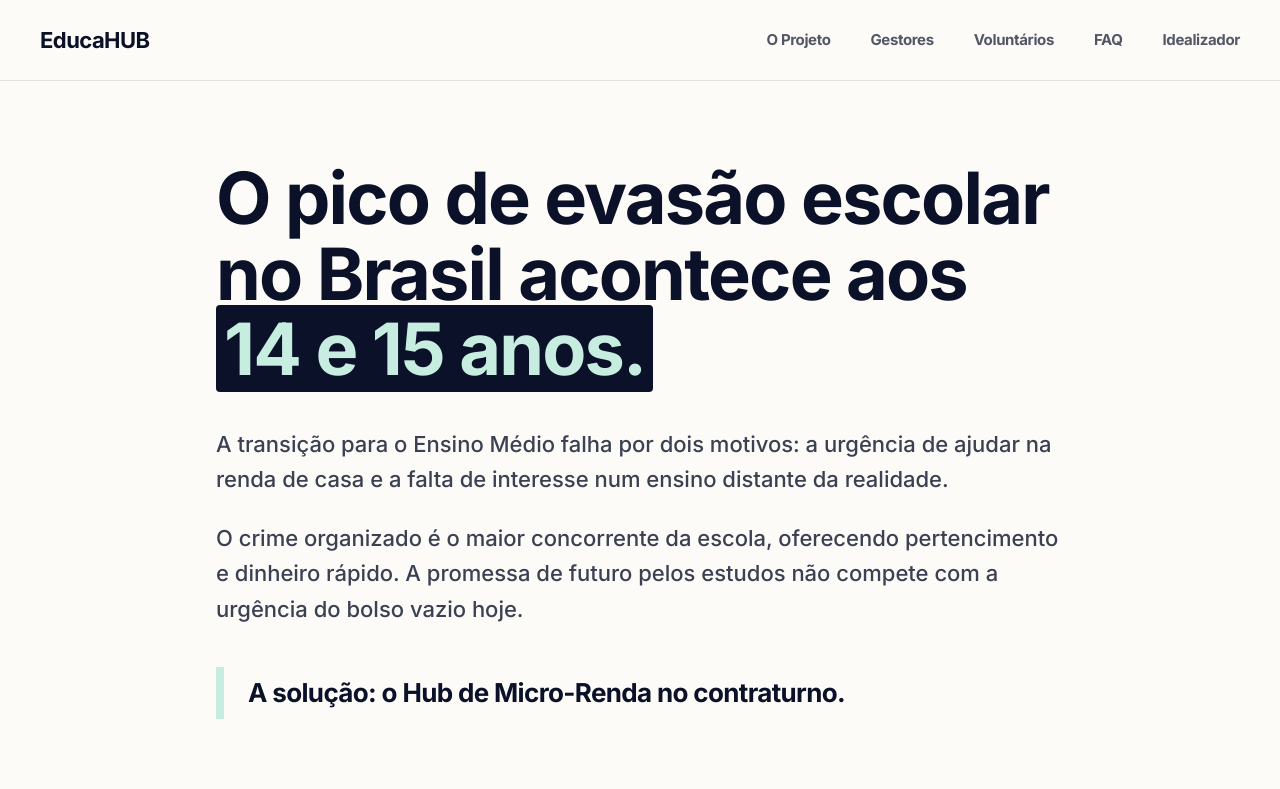
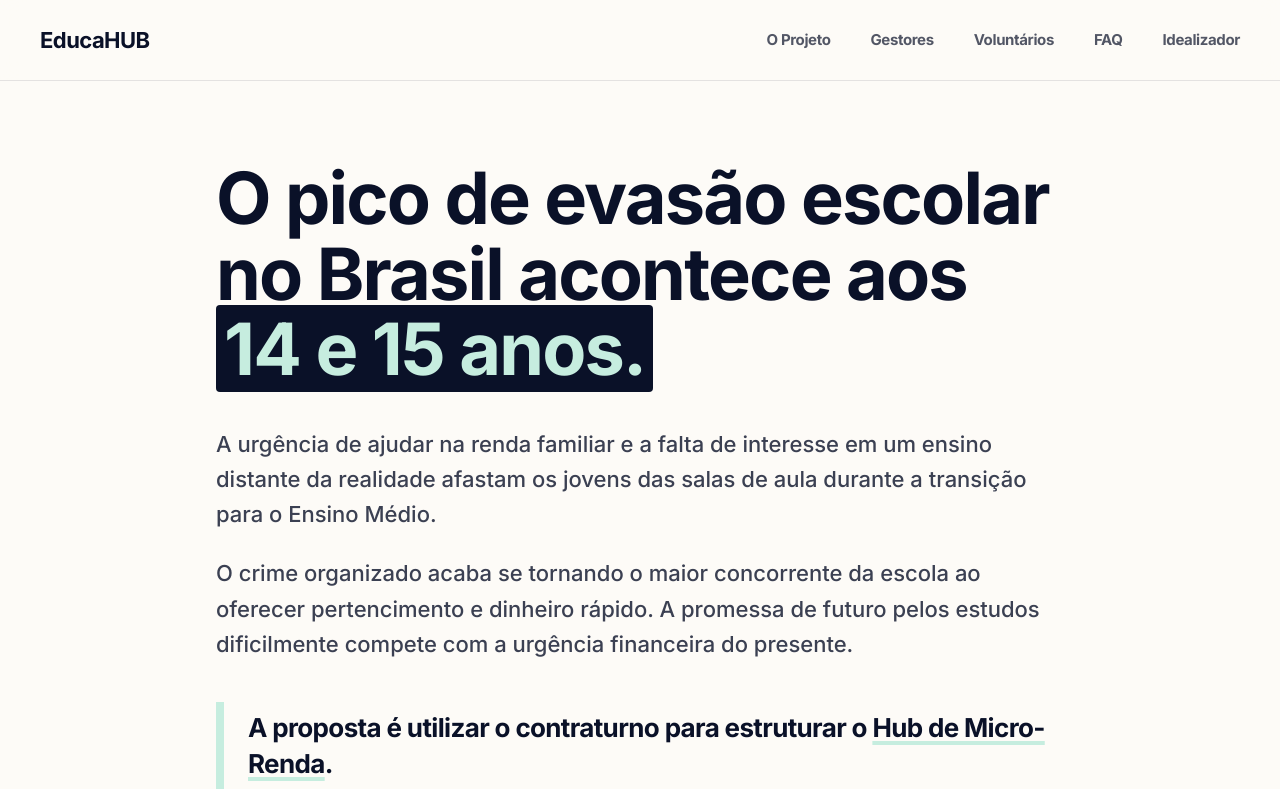
Before and after one commit to JoaoHBatistaLeal/LandingPage-DesafioLED2026-JoaoHBatistaLeal-EducaHUB, a React (Vite) app in the folder hub-micro-renda-mov-led/: page / in a window 1280 px wide. Shown: the top 789 px of the page. Built offline with nearby package versions, Linux system fonts and the light colour scheme.

Commit message:
feat(content): modifies main page content

```diff
--- a/hub-micro-renda-mov-led/src/pages/Home.jsx
+++ b/hub-micro-renda-mov-led/src/pages/Home.jsx
@@ -9,7 +9,7 @@ export default function Home() {
     <div className="w-full min-h-[calc(100vh-80px)] flex items-center justify-center py-20 pb-32 bg-[#FDFBF7]">
       <div className="max-w-4xl px-6 w-full flex flex-col gap-10">
 
-        {/* TEXTO */}
+        {/* TEXTO - Direto, descritivo e funcional */}
         <div className="flex flex-col gap-10">
           <h1 className="text-[40px] md:text-[64px] lg:text-[72px] font-extrabold text-[#0A1128] leading-[1.05] tracking-tight">
             O pico de evasão escolar no Brasil acontece aos <span className="text-[#C6EDDF] bg-[#0A1128] px-2 rounded-sm whitespace-nowrap">14 e 15 anos.</span>
@@ -17,15 +17,15 @@ export default function Home() {
 
           <div className="flex flex-col gap-6">
             <p className="text-[18px] md:text-[22px] text-[#0A1128]/80 font-medium leading-[1.6]">
-              A transição para o Ensino Médio falha por dois motivos: a urgência de ajudar na renda de casa e a falta de interesse num ensino distante da realidade.
+              A urgência de ajudar na renda familiar e a falta de interesse em um ensino distante da realidade afastam os jovens das salas de aula durante a transição para o Ensino Médio.
             </p>
             <p className="text-[18px] md:text-[22px] text-[#0A1128]/80 font-medium leading-[1.6]">
-              O crime organizado é o maior concorrente da escola, oferecendo pertencimento e dinheiro rápido. A promessa de futuro pelos estudos não compete com a urgência do bolso vazio hoje.
+              O crime organizado acaba se tornando o maior concorrente da escola ao oferecer pertencimento e dinheiro rápido. A promessa de futuro pelos estudos dificilmente compete com a urgência financeira do presente.
             </p>
 
             <div className="border-l-8 border-[#C6EDDF] pl-6 py-2 mt-4 inline-block">
               <p className="text-[20px] md:text-[26px] font-extrabold text-[#0A1128] leading-[1.4] tracking-tight">
-                A solução: o <span className="text-[#0A1128]">Hub de Micro-Renda</span> no contraturno.
+                A proposta é utilizar o contraturno para estruturar o <span className="text-[#0A1128] underline decoration-[#C6EDDF] decoration-4 underline-offset-4">Hub de Micro-Renda</span>.
               </p>
             </div>
           </div>
@@ -57,7 +57,7 @@ export default function Home() {
             onClick={() => navigate('/projeto')}
             className="bg-transparent border-2 border-[#0A1128] hover:bg-[#0A1128] hover:text-[#C6EDDF] text-[#0A1128] font-extrabold px-8 py-5 rounded-full text-[15px] sm:text-[16px] flex items-center justify-center gap-2 transition-colors whitespace-nowrap"
           >
-            Saiba mais <ArrowRight size={18} strokeWidth={3} />
+            Conhecer o projeto <ArrowRight size={18} strokeWidth={3} />
           </motion.button>
         </div>
 
```
